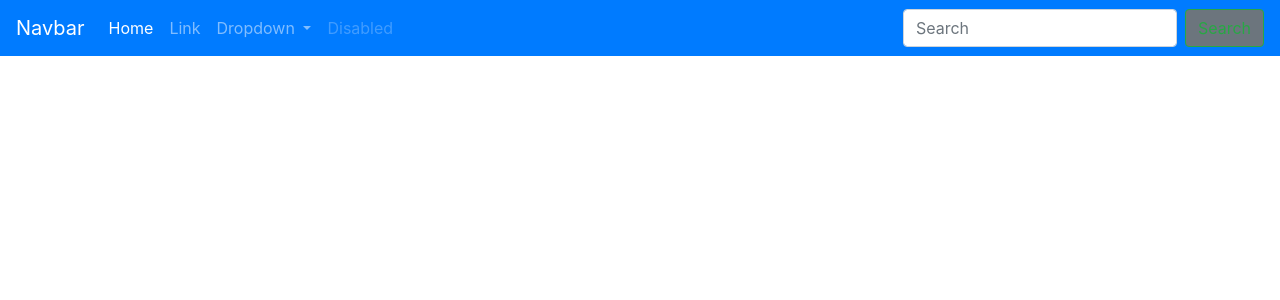
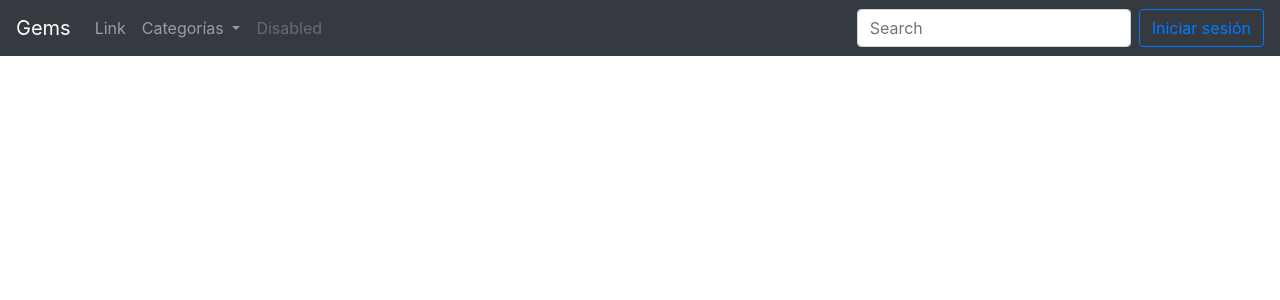
Before and after one commit to fredygamba/GemsWeb, an Angular app: page / in a window 1280 px wide. Shown: the top 300 px of the page. Built offline with nearby package versions, Linux system fonts and the light colour scheme.

Commit message:
Menu cambios

```diff
--- a/src/app/components/menu/menu.component.html
+++ b/src/app/components/menu/menu.component.html
@@ -1,20 +1,19 @@
-<nav class="navbar navbar-expand-lg navbar-dark bg-primary">
-    <a class="navbar-brand" href="#">Navbar</a>
-    <button class="navbar-toggler" type="button" data-toggle="collapse" data-target="#navbarSupportedContent" aria-controls="navbarSupportedContent" aria-expanded="false" aria-label="Toggle navigation">
+<nav class="navbar navbar-expand-lg navbar-dark bg-dark">
+    <a class="navbar-brand" href="#">Gems</a>
+    <button class="navbar-toggler" type="button" data-toggle="collapse" data-target="#navbarSupportedContent"
+        aria-controls="navbarSupportedContent" aria-expanded="false" aria-label="Toggle navigation">
         <span class="navbar-toggler-icon"></span>
     </button>
 
     <div class="collapse navbar-collapse" id="navbarSupportedContent">
         <ul class="navbar-nav mr-auto">
-        <li class="nav-item active">
-          <a class="nav-link" href="#">Home <span class="sr-only">(current)</span></a>
-        </li>
             <li class="nav-item">
                 <a class="nav-link" href="#">Link</a>
             </li>
             <li class="nav-item dropdown">
-          <a class="nav-link dropdown-toggle" href="#" id="navbarDropdown" role="button" data-toggle="dropdown" aria-haspopup="true" aria-expanded="false">
-            Dropdown
+                <a class="nav-link dropdown-toggle" href="#" id="navbarDropdown" role="button" data-toggle="dropdown"
+                    aria-haspopup="true" aria-expanded="false">
+                    Categorías
                 </a>
                 <div class="dropdown-menu" aria-labelledby="navbarDropdown">
                     <a class="dropdown-item" href="#">Action</a>
@@ -29,7 +28,32 @@
         </ul>
         <form class="form-inline my-2 my-lg-0">
             <input class="form-control mr-sm-2" type="search" placeholder="Search" aria-label="Search">
-        <button class="btn btn-outline-success my-2 my-sm-0 bg-secondary">Search</button>
         </form>
+
+        <button type="button" class="btn btn-outline-primary" data-toggle="modal"
+            data-target="#loginModal">Iniciar sesión</button>
     </div>
 </nav>
+
+<!-- Modal login -->
+<div class="modal fade" id="loginModal" tabindex="-1" role="dialog" aria-labelledby="exampleModalCenterTitle"
+    aria-hidden="true">
+    <div class="modal-dialog modal-dialog-centered" role="document">
+        <div class="modal-content">
+            <div class="modal-header">
+                <h5 class="modal-title" id="exampleModalCenterTitle">Modal title</h5>
+                <button type="button" class="close" data-dismiss="modal" aria-label="Close">
+                    <span aria-hidden="true">&times;</span>
+                </button>
+            </div>
+            <div class="modal-body">
+                ...
+            </div>
+            <div class="modal-footer">
+                <button type="button" class="btn btn-secondary" data-dismiss="modal">Close</button>
+                <button type="button" class="btn btn-primary" (click)="login()">Save changes</button>
+            </div>
+        </div>
+    </div>
+</div>
+<!-- Modal close -->
--- a/src/app/components/menu/menu.component.ts
+++ b/src/app/components/menu/menu.component.ts
@@ -5,11 +5,11 @@
   templateUrl: './menu.component.html',
   styleUrls: ['./menu.component.scss']
 })
-export class MenuComponent implements OnInit {
+export class MenuComponent {
 
   constructor() { }
 
-  ngOnInit(): void {
+  login() {
+    alert("Iniciando sesión...");
   }
-
 }
```
Lines whose indentation alone changed are shown as unchanged.
